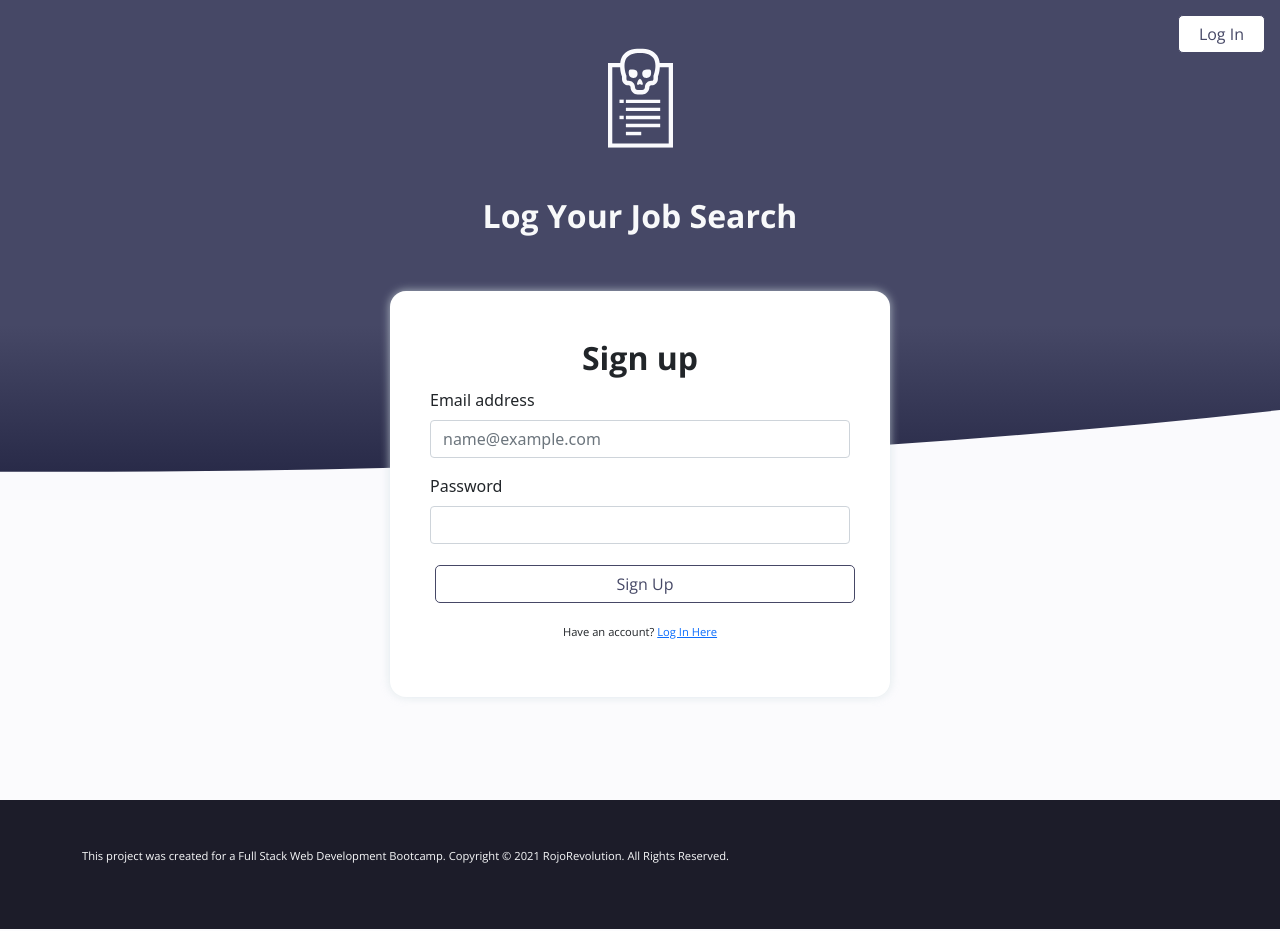
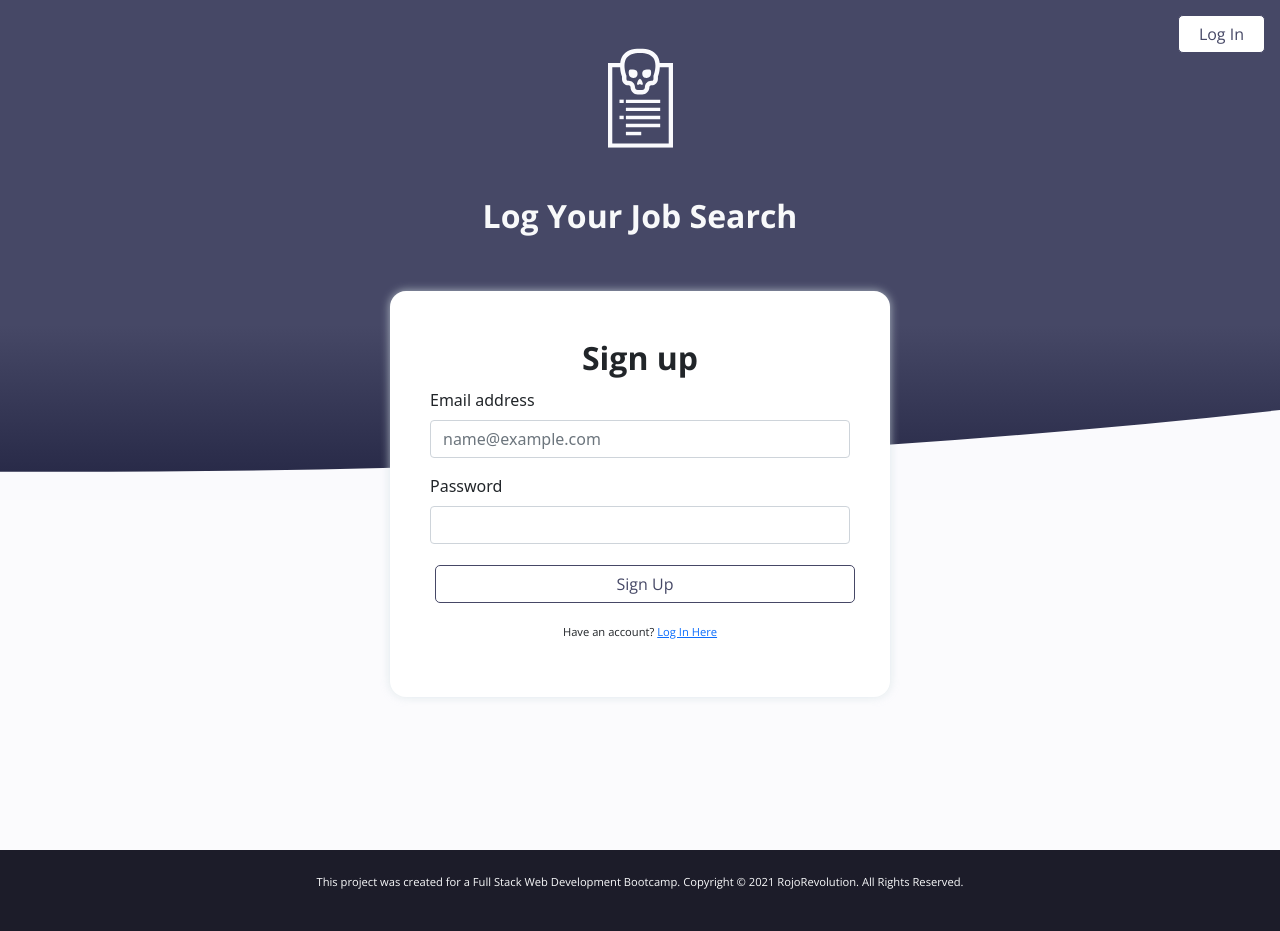
Before and after one commit to RojoRevolution/apply-or-die, a React (Create React App) app in the folder client/: page / in a window 1280 px wide. Built offline with nearby package versions, Linux system fonts and the light colour scheme.

Commit message:
made some small footer adjustments for exterior pages

```diff
--- a/client/public/assets/css/main.css
+++ b/client/public/assets/css/main.css
@@ -302,11 +302,12 @@ z-index: 2;
 }
 
 footer {
-  margin-top: 300px;
+  margin-top: 350px;
   background-color: #1C1C29;
 }
 
 footer p {
+  text-align:center;
   font-size: .7rem;
   color:#919191;
 }
--- a/client/src/components/Exterior/Footer.js
+++ b/client/src/components/Exterior/Footer.js
@@ -6,7 +6,7 @@ function Footer() {
 
     return (
         <footer className="container-fluid">
-            <div className="container py-5">
+            <div className="container py-4">
                 <p className="text-light">This project was created for a Full Stack Web Development Bootcamp. Copyright © 2021 RojoRevolution. All Rights Reserved.</p>
             </div>
         </footer>
```
